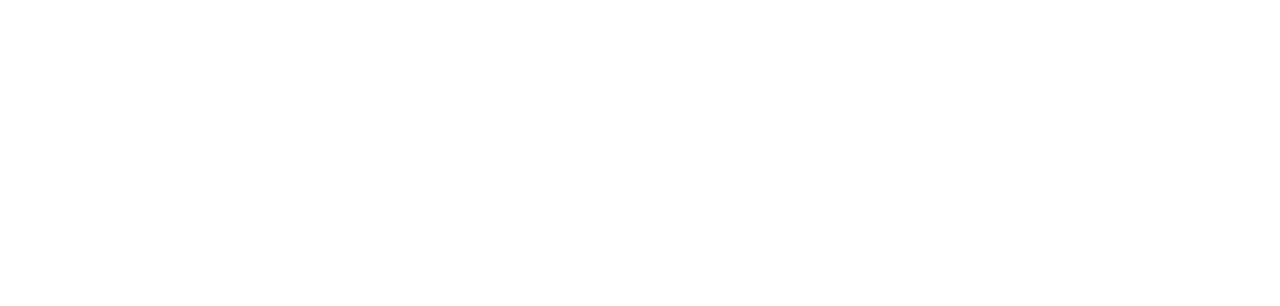
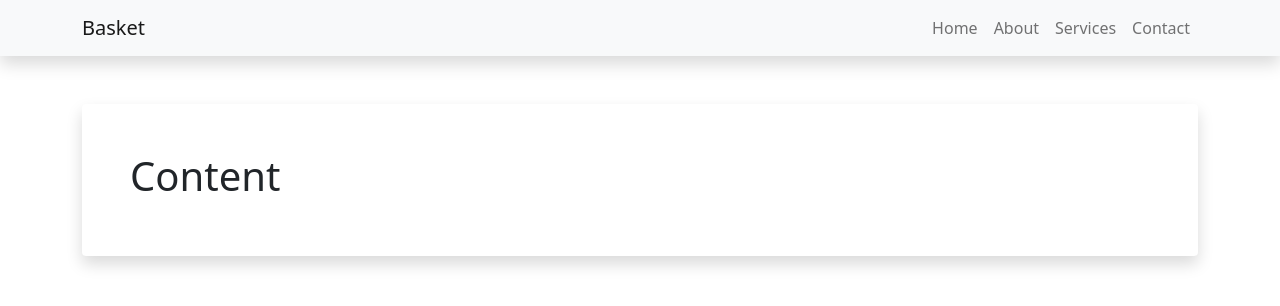
Before and after one commit to Basket-hub/basket-front, an Angular app: page / in a window 1280 px wide. Shown: the top 306 px of the page. Built offline with nearby package versions, Linux system fonts and the light colour scheme.

Commit message:
base view

```diff
--- a/src/app/app.component.html
+++ b/src/app/app.component.html
@@ -0,0 +1,32 @@
+<nav class="navbar navbar-expand-lg navbar-light bg-light static-top mb-5 shadow">
+  <div class="container">
+    <a class="navbar-brand" href="#">Basket</a>
+    <button class="navbar-toggler" type="button" data-bs-toggle="collapse" data-bs-target="#navbarResponsive" aria-controls="navbarResponsive" aria-expanded="false" aria-label="Toggle navigation">
+      <span class="navbar-toggler-icon"></span>
+    </button>
+    <div class="collapse navbar-collapse" id="navbarResponsive">
+      <ul class="navbar-nav ms-auto">
+        <li class="nav-item active">
+          <a class="nav-link" href="#">Home</a>
+        </li>
+        <li class="nav-item">
+          <a class="nav-link" href="#">About</a>
+        </li>
+        <li class="nav-item">
+          <a class="nav-link" href="#">Services</a>
+        </li>
+        <li class="nav-item">
+          <a class="nav-link" href="#">Contact</a>
+        </li>
+      </ul>
+    </div>
+  </div>
+</nav>
+
+<div class="container">
+  <div class="card border-0 shadow my-5">
+    <div class="card-body p-5">
+      <h1>Content</h1>
+    </div>
+  </div>
+</div>
```
